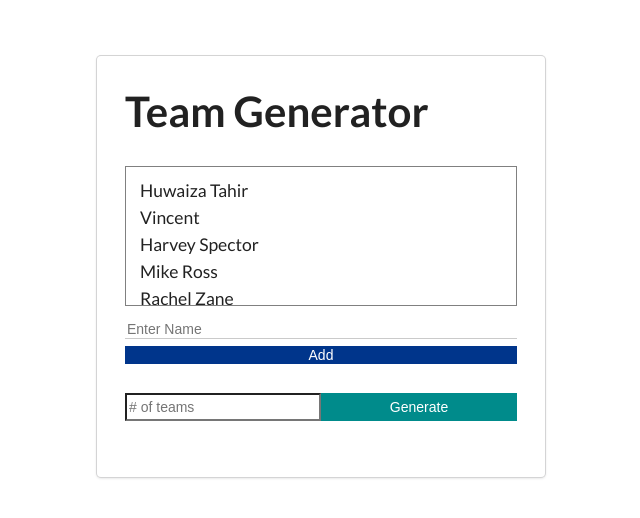
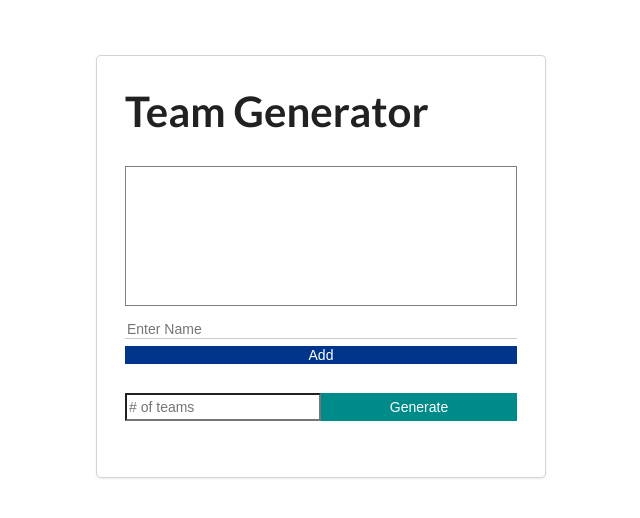
Before and after one commit to Huwaiza/angular_team_generator, an Angular app: page / in a window 1280 px wide. Shown: the top 518 px of the page, without its empty margins (319-959 px from the left). Built offline with nearby package versions, Linux system fonts and the light colour scheme.

Commit message:
Structural directives

```diff
--- a/src/app/app.component.html
+++ b/src/app/app.component.html
@@ -2,11 +2,7 @@
   <div class="ui card">
     <h1>Team Generator</h1>
     <ul class="list">
-      <li>Huwaiza Tahir</li>
-      <li>Vincent</li>
-      <li>Harvey Spector</li>
-      <li>Mike Ross</li>
-      <li>Rachel Zane</li>
+      <li *ngFor="let memberName of members">{{memberName}}</li>
     </ul>
     <div class="add-members-container">
       <input #newMember type="text" placeholder="Enter Name" name="newMember" (input)="onInput(newMember.value)"/>
--- a/src/app/app.component.ts
+++ b/src/app/app.component.ts
@@ -10,7 +10,9 @@ export class AppComponent {
   members: string[] = [];
 
   addMember() {
+    console.log(this.newMember)
      this.members.push(this.newMember)
+     console.log(this.members)
   }
 
   onInput(member: string){
```
